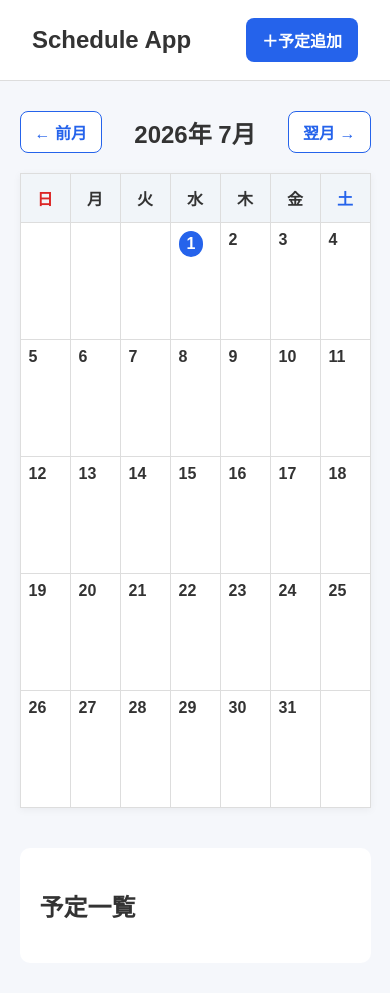
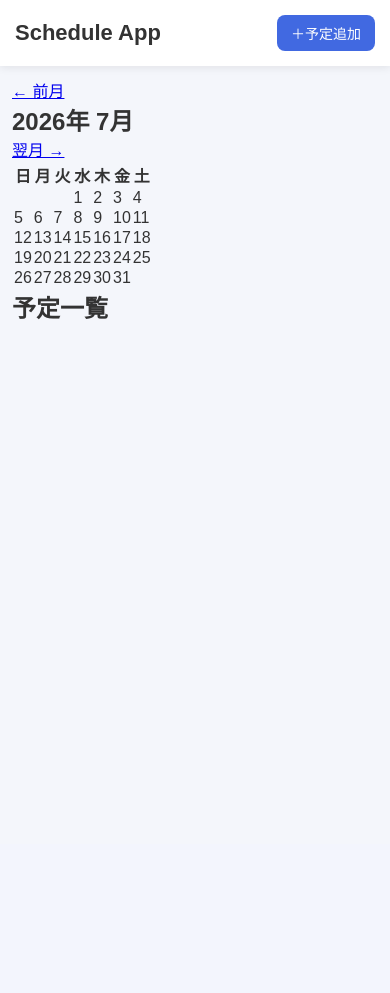
Before and after one commit to shoma-iito/schedule-app, a Flask app: page / in a window 390 px wide. After the commit the page ends 320 px from the top, so only its background shows below. Run offline with Flask 3, Linux system fonts and the light colour scheme; the visitor is signed in with stand-in values (Sample User, id 1); data that the repository does not hold is empty.

Commit message:
スマホ表示を改善

```diff
--- a/static/style.css
+++ b/static/style.css
@@ -1,222 +1,171 @@
+* {
+    margin: 0;
+    padding: 0;
+    box-sizing: border-box;
+}
+
 body {
-    margin: 0;
-    background: #f5f7fb;
-    font-family: Arial, "Yu Gothic", sans-serif;
+    font-family: "Yu Gothic", "Hiragino Sans", sans-serif;
+    background: #f4f6fb;
     color: #333;
 }
 
 header {
     background: white;
-    padding: 18px 32px;
+    padding: 18px 30px;
     display: flex;
     justify-content: space-between;
     align-items: center;
-    border-bottom: 1px solid #ddd;
+    box-shadow: 0 2px 8px rgba(0,0,0,.08);
 }
 
 header h1 {
-    margin: 0;
-    font-size: 24px;
-}
-
-.add-button {
-    background: #2563eb;
-    color: white;
-    text-decoration: none;
-    padding: 10px 16px;
-    border-radius: 8px;
-    font-weight: bold;
+    font-size: 28px;
 }
 
 main {
-    width: 90%;
-    max-width: 1000px;
+    max-width: 700px;
     margin: 30px auto;
-}
-
-.month-header {
-    display: flex;
-    justify-content: space-between;
-    align-items: center;
-    margin-bottom: 20px;
-}
-
-.month-header h2 {
-    margin: 0;
-}
-
-.month-button {
-    background: white;
-    color: #2563eb;
-    text-decoration: none;
-    padding: 8px 14px;
-    border: 1px solid #2563eb;
-    border-radius: 8px;
-    font-weight: bold;
-}
-
-.calendar {
-    width: 100%;
-    border-collapse: collapse;
-    background: white;
-    box-shadow: 0 2px 8px rgba(0,0,0,0.05);
-}
-
-.calendar th {
-    padding: 12px;
-    background: #f1f5f9;
-    border: 1px solid #ddd;
-}
-
-.calendar td {
-    width: 14.2%;
-    height: 100px;
-    vertical-align: top;
-    border: 1px solid #ddd;
-    padding: 8px;
-}
-
-.day {
-    font-weight: bold;
-    margin-bottom: 6px;
-}
-
-.today {
-    display: inline-block;
-    background: #2563eb;
-    color: white;
-    padding: 4px 8px;
-    border-radius: 50%;
-}
-
-.event {
-    display: block;
-    background: #dbeafe;
-    color: #1e40af;
-    padding: 4px 6px;
-    border-radius: 6px;
-    font-size: 12px;
-    margin-top: 4px;
-    text-decoration: none;
-}
-
-.event:hover {
-    background: #bfdbfe;
-}
-
-.sun {
-    color: #dc2626;
-}
-
-.sat {
-    color: #2563eb;
-}
-
-.list-area {
-    margin-top: 40px;
-    background: white;
     padding: 20px;
-    border-radius: 10px;
-}
-
-.list-area h2 {
-    text-align: left;
-}
-
-.list-area ul {
-    padding-left: 20px;
-}
-
-.list-area li {
-    margin-bottom: 10px;
-}
-
-.list-area small {
-    color: #666;
-    margin-left: 10px;
-}
-
-.edit-link {
-    margin-left: 12px;
-    color: #2563eb;
-    text-decoration: none;
-    font-weight: bold;
 }
 
 .form-box {
     background: white;
     padding: 30px;
-    border-radius: 10px;
-    max-width: 500px;
-    margin: 0 auto;
+    border-radius: 14px;
+    box-shadow: 0 4px 15px rgba(0,0,0,.08);
 }
 
-.form-box label {
+.form-title {
+    margin-top: 25px;
+    margin-bottom: 15px;
+    padding-bottom: 8px;
+    border-bottom: 1px solid #ddd;
+}
+
+label {
     display: block;
-    margin-top: 15px;
+    margin-top: 18px;
     margin-bottom: 6px;
     font-weight: bold;
 }
 
-.form-box input {
+input,
+select,
+textarea {
     width: 100%;
-    padding: 10px;
+    padding: 12px;
+    border: 1px solid #ccc;
+    border-radius: 8px;
+    font-size: 15px;
+}
+
+button {
+    width: 100%;
+    margin-top: 30px;
+    padding: 14px;
+    background: royalblue;
+    color: white;
+    border: none;
+    border-radius: 8px;
+    cursor: pointer;
     font-size: 16px;
-    box-sizing: border-box;
+    transition: .2s;
+}
+
+button:hover {
+    background: #214fc6;
+}
+
+.add-button {
+    background: royalblue;
+    color: white;
+    padding: 10px 18px;
+    border-radius: 8px;
+    text-decoration: none;
+}
+
+.add-button:hover {
+    background: #214fc6;
 }
 
 .checkbox-label {
-    display: flex !important;
+    display: flex;
     align-items: center;
-    gap: 8px;
+    gap: 10px;
+    margin-top: 18px;
 }
 
 .checkbox-label input {
     width: auto;
 }
 
-.form-title {
-    margin-top: 30px;
-    font-size: 20px;
-    border-bottom: 1px solid #ddd;
-    padding-bottom: 8px;
-}
-
-.form-box button {
-    margin-top: 24px;
-    width: 100%;
-    padding: 12px;
-    background: #2563eb;
-    color: white;
-    border: none;
-    border-radius: 8px;
-    font-size: 16px;
-    font-weight: bold;
-}
-
-.delete-form {
-    max-width: 500px;
-    margin: 20px auto;
-}
-
-.delete-button {
-    width: 100%;
-    padding: 12px;
-    background: #dc2626;
-    color: white;
-    border: none;
-    border-radius: 8px;
-    font-size: 16px;
-    font-weight: bold;
-}
-
 .help-text {
     color: #666;
-    font-size: 13px;
+    font-size: 14px;
     margin-top: 6px;
 }
 
 .error-text {
     color: #dc2626;
     font-weight: bold;
+    margin-bottom: 15px;
 }
+
+/* =========================
+   スマホ対応
+========================= */
+
+@media (max-width: 768px) {
+
+    header {
+        padding: 15px;
+    }
+
+    header h1 {
+        font-size: 22px;
+    }
+
+    .add-button {
+        padding: 8px 14px;
+        font-size: 14px;
+    }
+
+    main {
+        width: 100%;
+        margin: 0;
+        padding: 12px;
+    }
+
+    .form-box {
+        width: 100%;
+        max-width: none;
+        margin: 0;
+        padding: 20px;
+        border-radius: 12px;
+    }
+
+    input,
+    select,
+    textarea,
+    button {
+        width: 100%;
+        font-size: 16px;
+    }
+
+    label {
+        font-size: 16px;
+    }
+
+    .form-title {
+        font-size: 24px;
+    }
+
+    .help-text {
+        font-size: 13px;
+    }
+
+    .checkbox-label {
+        font-size: 16px;
+    }
+}
```
